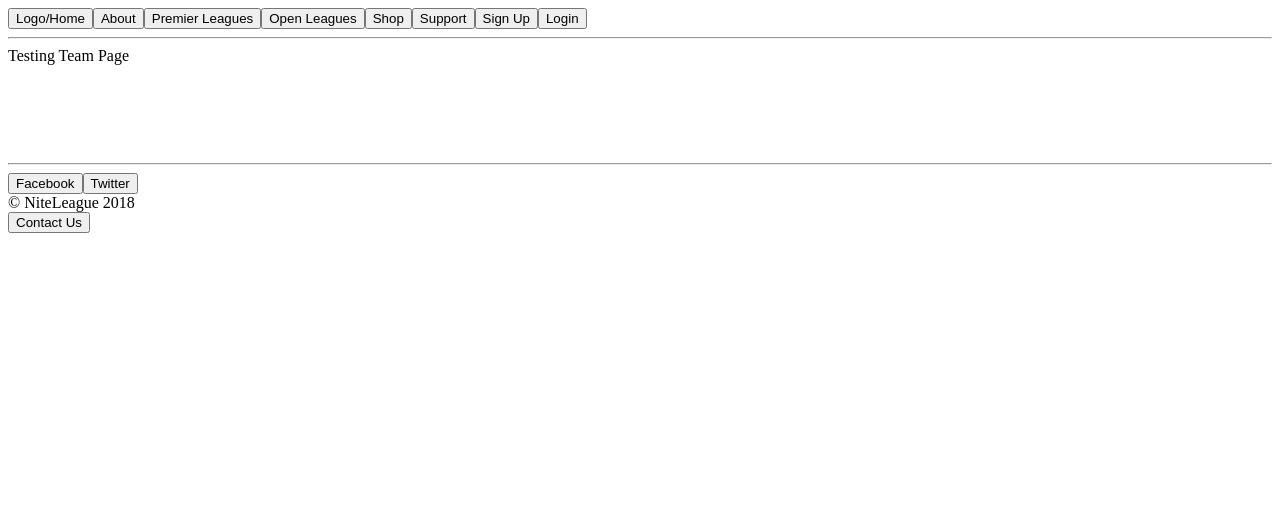
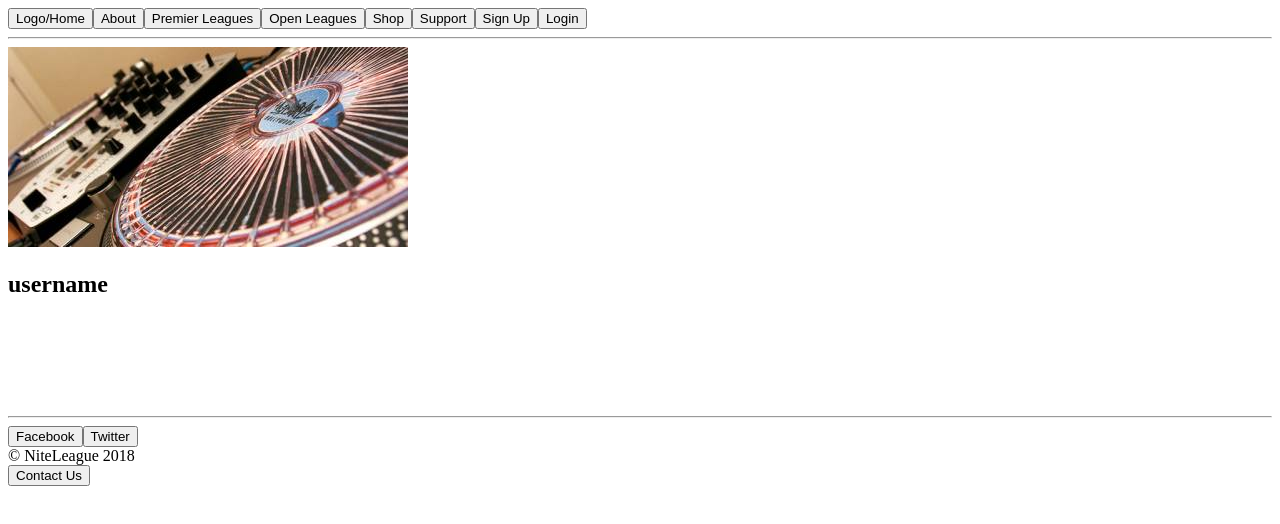
Before and after one commit to Holstein30/NiteLeague, a React app: page /team in a window 1280 px wide. Shown: the top 524 px of the page. Built offline with nearby package versions, Linux system fonts and the light colour scheme.

Commit message:
header started

```diff
--- a/src/components/team-page/team-page.js
+++ b/src/components/team-page/team-page.js
@@ -1,8 +1,16 @@
 import React, { Component } from "react";
+import Avatar from "../global/avatar";
 
 class TeamPage extends Component {
   render() {
-    return <div>Testing Team Page</div>;
+    return (
+      <div>
+        <div className="header-container">
+          <Avatar avatar="../../../public/images/ph1.jpg" />
+          <h1>username</h1>
+        </div>
+      </div>
+    );
   }
 }
 
```
